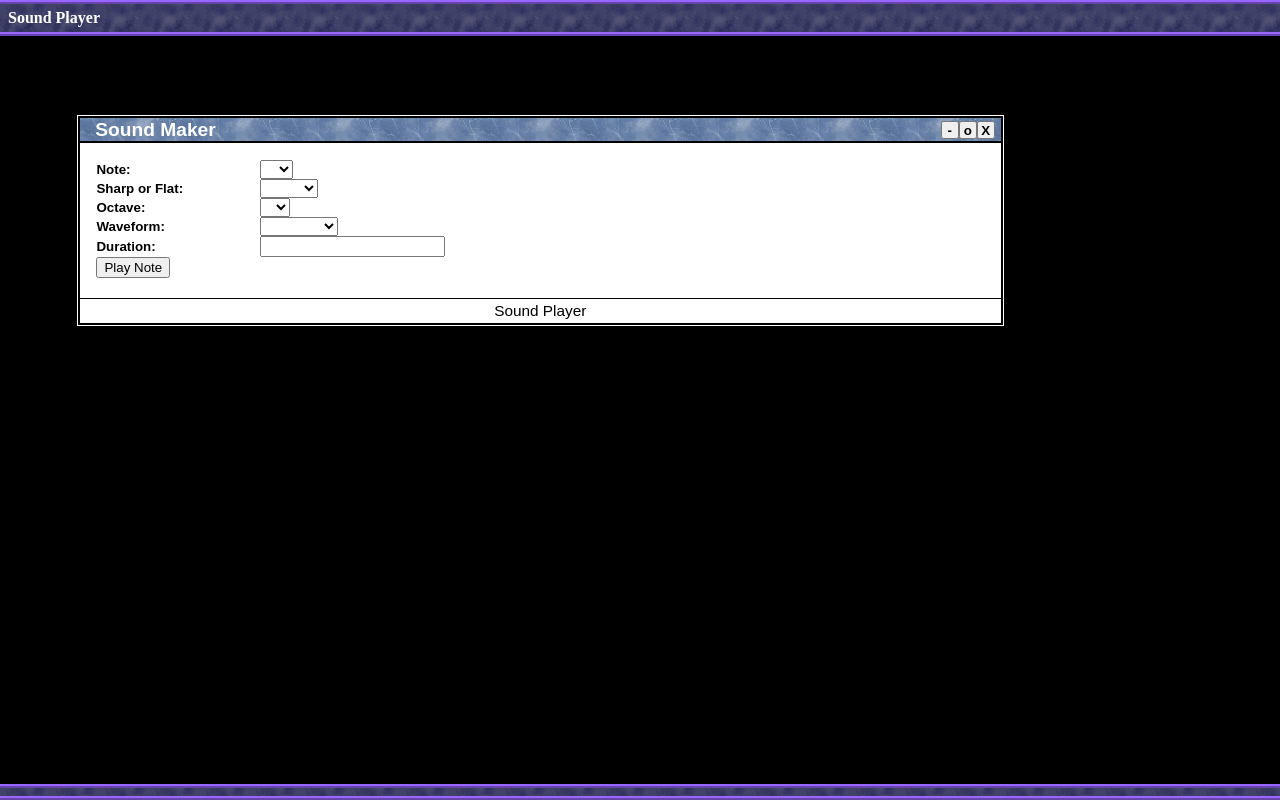
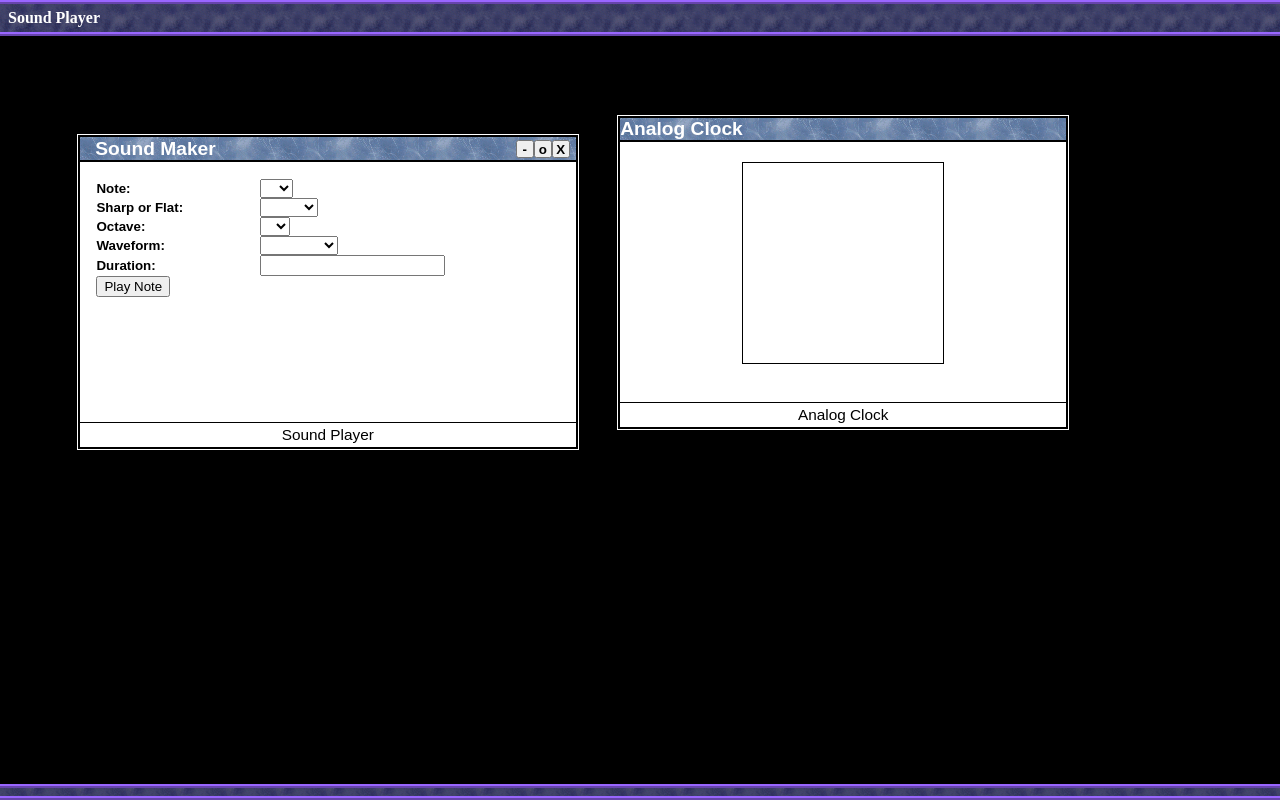
Before and after one commit to binary-stellar-system/binary-stellar-system.github.io, a plain HTML site: page sound.html in a window 1280 px wide. Drawn offline with Linux system fonts and the light colour scheme.

Commit message:
add clock shell

```diff
--- a/sound.html
+++ b/sound.html
@@ -25,11 +25,14 @@
        }
        .WebWindowArea {
            background-color: white;
-       }
+            height: 250px;
+        }
        .WebWindowMain {
            border: 1px solid white;
            width: 925px;
            margin: 0 auto;
+           width: 500px;
+           float: left;
        }
        #sound-container {
             text-align: left;
@@ -39,6 +42,15 @@
            display: inline-block;
            width: 12em;
        }
+       #clock-window {
+            width: 450px;
+       }
+        #analog-clock {
+            border: 1px solid black;
+            width: 200px;
+            height: 200px;
+            margin: 1.25em;
+        }
        </style>
     </head>
 <body>
@@ -104,6 +116,19 @@
                 Sound Player
             </div>
         </div>
+
+        <div id="clock-window" class="WebWindowMain">
+            <div class="WebWindowTitle">
+                Analog Clock
+            </div>
+            <div class="WebWindowArea">
+                <canvas  id="analog-clock">
+                </canvas>
+            </div>
+            <div class="WebWindowFooter">
+                Analog Clock
+            </div>
+        </div>
     </div>
 
     <footer></footer>
```
